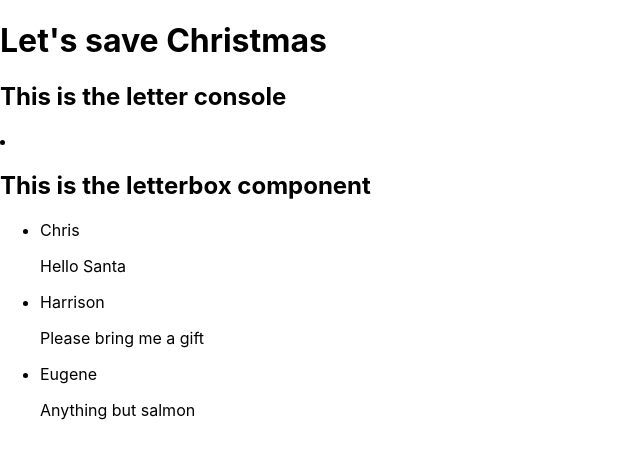
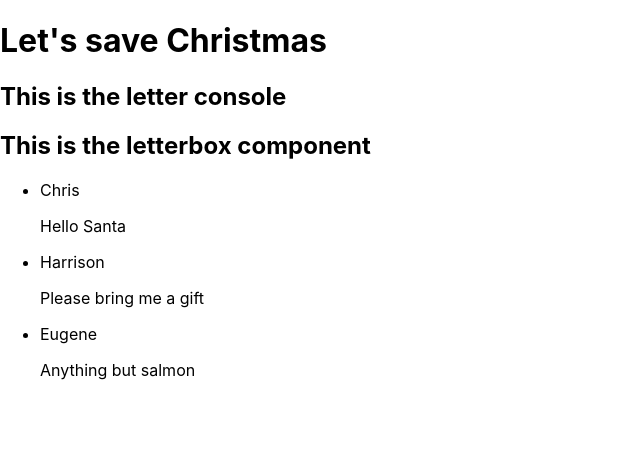
Before and after one commit to emmikoivisto/letters-to-santa, a React (Create React App) app: page / in a window 1280 px wide. Shown: the top 458 px of the page, without its empty margins (0-640 px from the left). Built offline with nearby package versions, Linux system fonts and the light colour scheme.

Commit message:
letterconsole tidied and set letters working

```diff
--- a/src/components/LetterBox.js
+++ b/src/components/LetterBox.js
@@ -9,7 +9,7 @@ const LetterBox = ({letters}) => {
     });
 
     return (
-        <Letter>
+        <>
         <h2>This is the letterbox component</h2>
         <ul>
             {letterList}
@@ -17,7 +17,7 @@ const LetterBox = ({letters}) => {
             {/* <Letter author="Chris">Hello Santa</Letter>  */}
             {/* anything between the tags is called children. Available to all components */}
         </ul>
-        </Letter>
+        </>
     );
 };
 
--- a/src/containers/LetterConsole.js
+++ b/src/containers/LetterConsole.js
@@ -5,9 +5,13 @@ import LetterBox from '../components/LetterBox';
 //React component
 const LetterConsole = () => {
 
-    const letters = [{author:"Chris", message:"Hello Santa"},
-    {author: "Harrison", message:"Please bring me a gift"},
-    {author: "Eugene", message: "Anything but salmon"}]
+    const [letters, setLetters] = useState([
+        {author:"Chris", message:"Hello Santa"},
+        {author: "Harrison", message:"Please bring me a gift"},
+        {author: "Eugene", message: "Anything but salmon"}
+    ])
+
+
     return (
         <>
             <h2>This is the letter console</h2>
```
Also changed, not shown: 1 other file (tests, documents, lock files or other folders).
